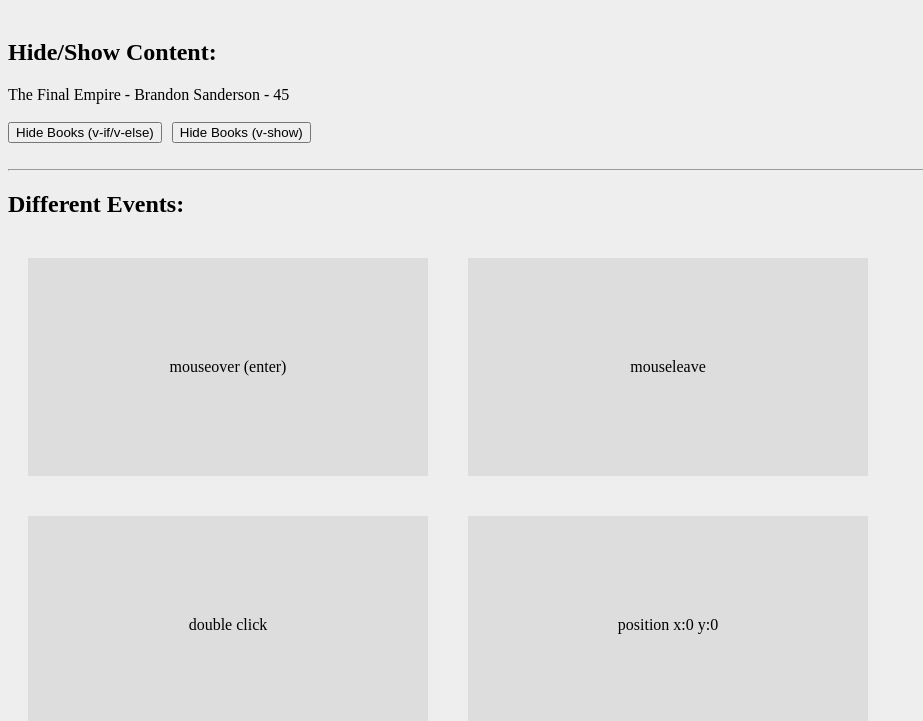
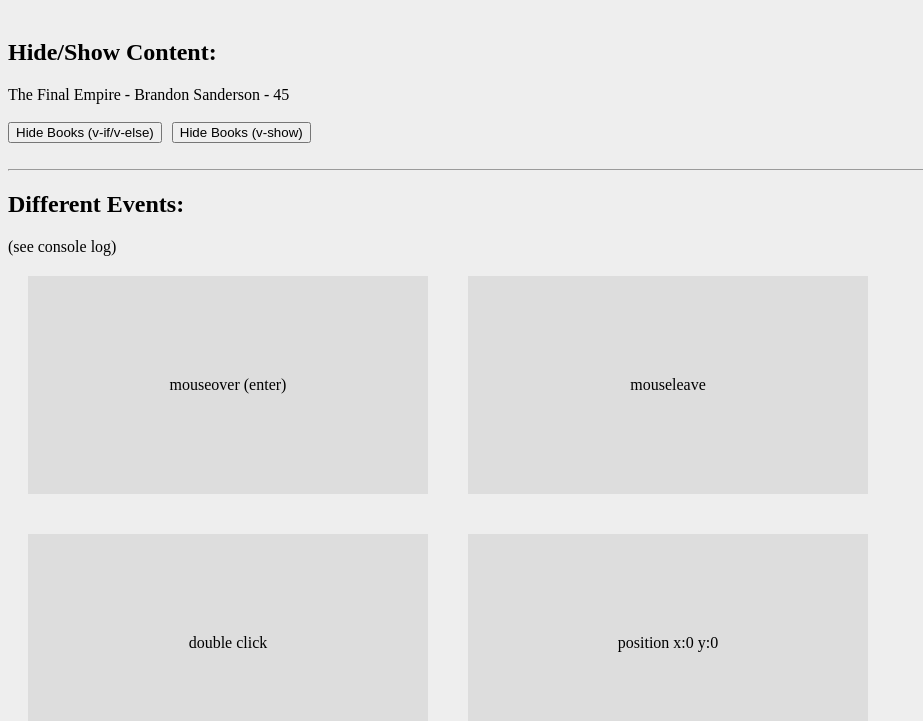
Before and after one commit to E-Davies/vue-books, a plain HTML site: page index.html in a window 1280 px wide. Shown: the part 79-800 px from the top of the page, without its empty margins (0-923 px from the left). Drawn offline with nearby package versions, Linux system fonts and the light colour scheme.

Commit message:
added note to Different Events section

```diff
--- a/index.html
+++ b/index.html
@@ -35,6 +35,7 @@
         <br>
         <hr>
         <h2>Different Events:</h2>
+        <p>(see console log)</p>
         <!-- events syntax is: v-on:click="..." but the short hand is @click="..."-->
         <div class="box" @mouseover="handleEvent($event, 5)">mouseover (enter)</div> <!-- you need to explicitly add $event to get the event object if there is another parameter -->
         <div class="box" @mouseleave="handleEvent">mouseleave</div> <!-- but if there isn't another parameter - in your js you can add 'e' as the only parameter to get the event object -->
```
